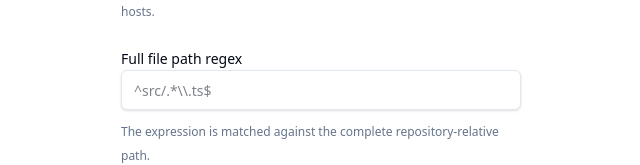
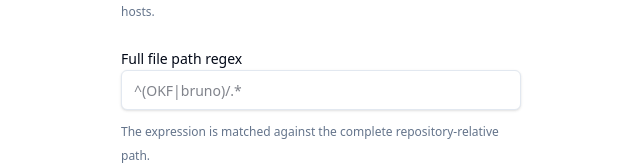
Before and after one commit to MariusROBERT/Gitea-Review-Tidy, a Svelte app: page / in a window 1280 px wide. Shown: the part 296-461 px from the top of the page, without its empty margins (319-959 px from the left). Built offline with nearby package versions, Linux system fonts and the light colour scheme.

Commit message:
chore: update regex placeholder

```diff
--- a/src/options/App.svelte
+++ b/src/options/App.svelte
@@ -95,7 +95,7 @@
       <span class="text-xs font-medium sm:text-sm">Full file path regex</span>
       <input
         class="h-8 w-full rounded-md border border-input bg-background px-2 py-1.5 text-xs shadow-sm outline-none focus-visible:ring-2 focus-visible:ring-ring sm:h-10 sm:px-3 sm:py-2 sm:text-sm"
-        placeholder="^src/.*\\.ts$"
+        placeholder="^(OKF|bruno)/.*"
         bind:value={pattern}
         aria-describedby="pattern-help"
       />
```
